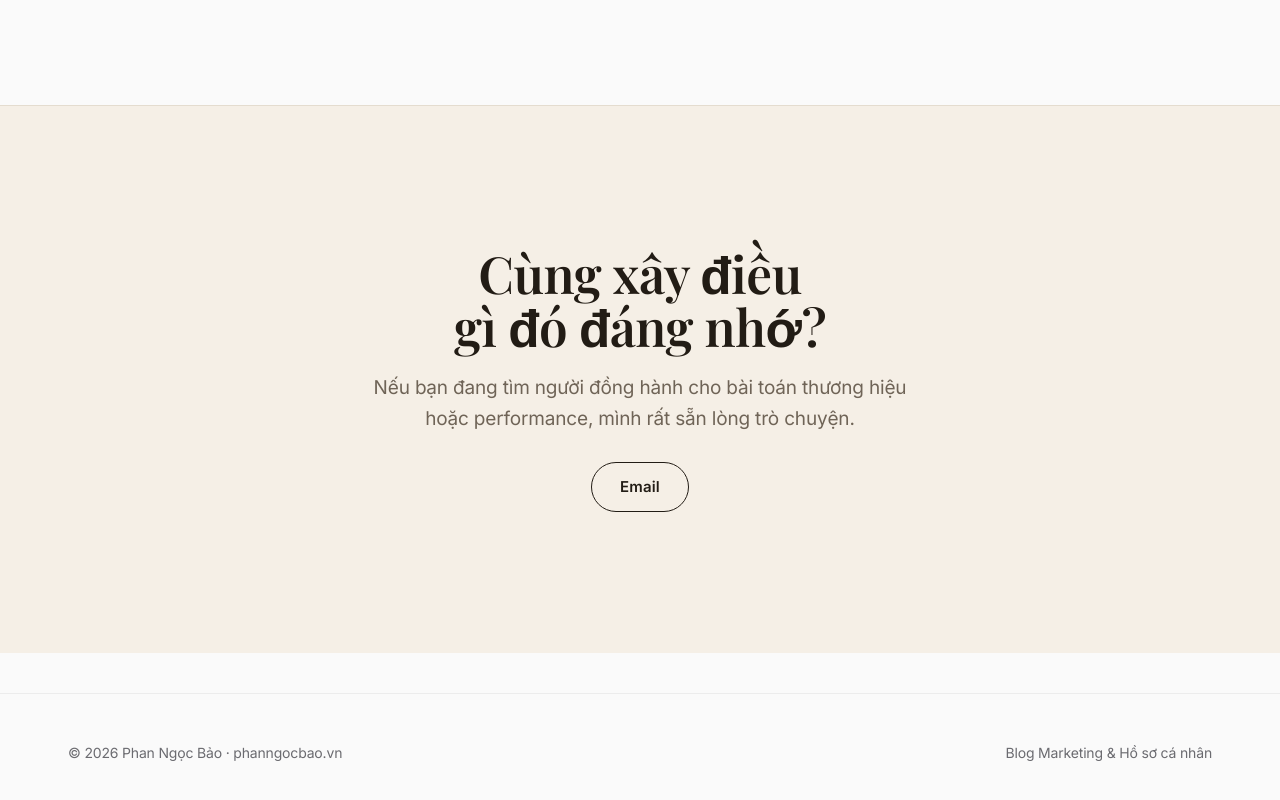
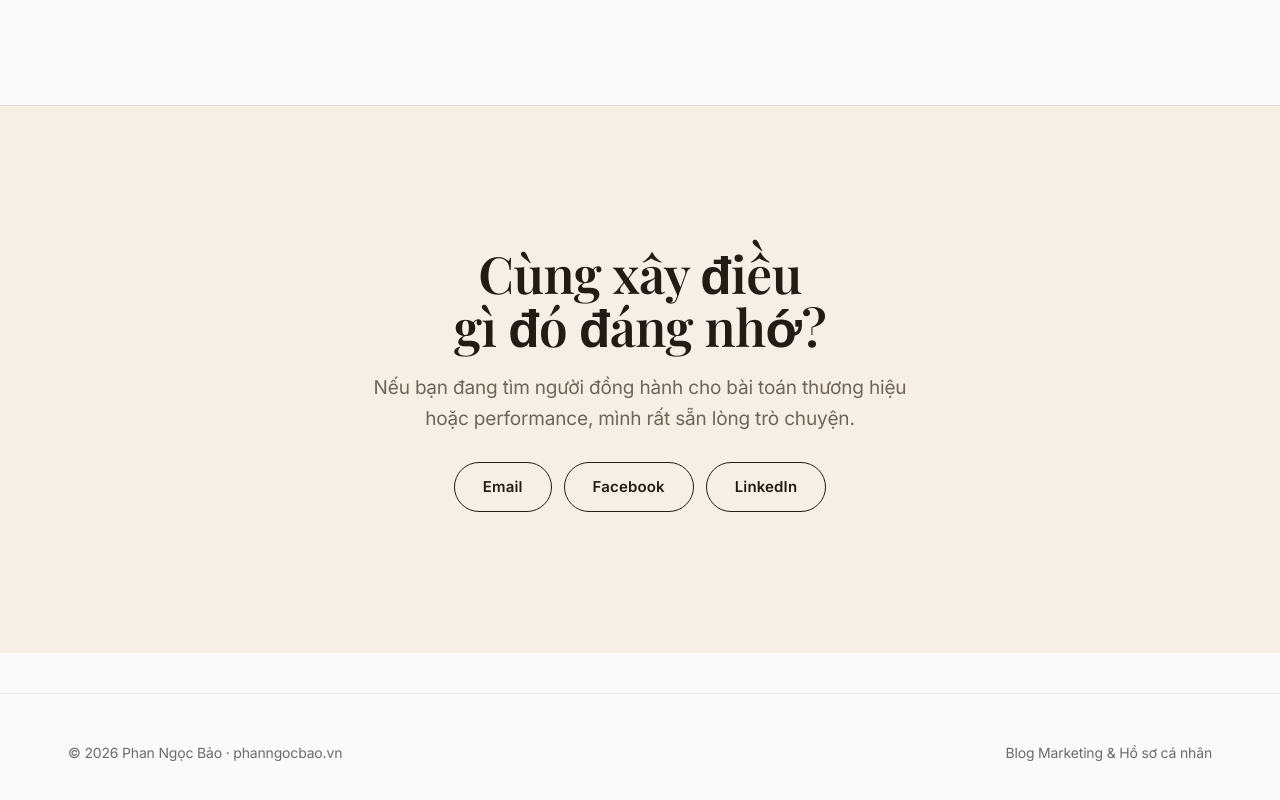
Before and after one commit to baoback/phanngocbao-website, a Next.js app in the folder website/: page /about in a window 1280 px wide. Shown: the part 5458-6258 px from the top of the page. Built offline with nearby package versions, Linux system fonts and the light colour scheme.

Commit message:
Add files via upload

```diff
--- a/website/app/about/page.jsx
+++ b/website/app/about/page.jsx
@@ -11,8 +11,8 @@ export default function AboutPage() {
   const a = getAbout();
   const links = [
     a.email && { label: 'Email', href: `mailto:${a.email}` },
-    a.linkedin && { label: 'LinkedIn', href: a.linkedin },
-    a.facebook && { label: 'Facebook', href: a.facebook },
+    a.phone && { label: 'Gọi điện', href: `tel:${a.phone}` },
+    ...a.socials.map((s) => ({ label: s.label, href: s.url })),
   ].filter(Boolean);
 
   return (
@@ -131,7 +131,7 @@ export default function AboutPage() {
                   key={l.label}
                   className="story-pill"
                   href={l.href}
-                  target={l.href.startsWith('mailto:') ? undefined : '_blank'}
+                  target={l.href.startsWith('http') ? '_blank' : undefined}
                   rel="noopener noreferrer"
                 >
                   {l.label}
```
